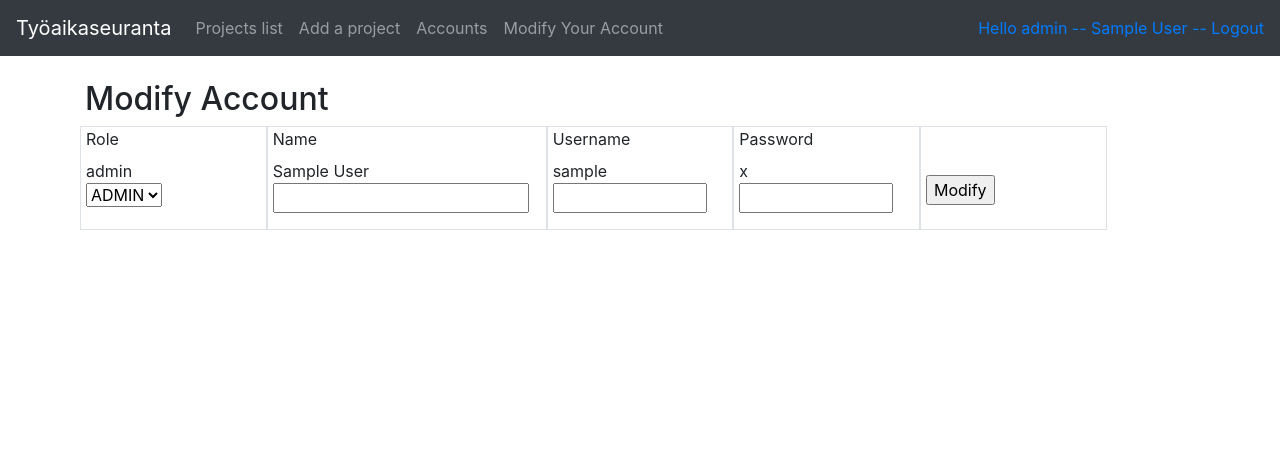
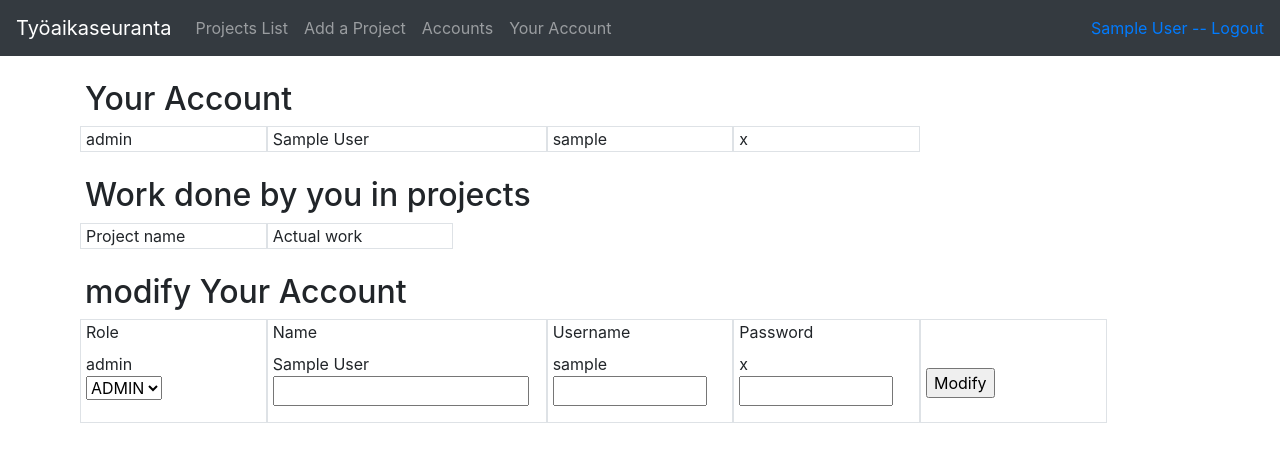
Before and after one commit to tjvalkonen/tyoaikaseuranta, a Flask app: page /accounts/1/ in a window 1280 px wide. Shown: the top 462 px of the page. Run offline with Flask 2, Linux system fonts and the light colour scheme; a user stored in the database is signed in; tables that the repository leaves empty hold one stand-in row (values such as "Sample post"); some libraries are stand-ins or nearby versions.

Commit message:
Tietoja tunnuksen tietosivulle

```diff
--- a/application/accounts/views.py
+++ b/application/accounts/views.py
@@ -9,16 +9,6 @@ from application.auth.forms import ModifyAccountForm
 @login_required
 def accounts_index():
     return render_template("accounts/list.html", accounts = User.query.all())
-
-# @app.route("/projects/<project_id>/", methods=["POST"])
-# @login_required
-# def projects_set_done(project_id):
-
-#    t = Project.query.get(project_id)
-#    t.done = True
-#    db.session().commit()
-
-#    return redirect(url_for("projects_index"))
 
 @app.route("/accounts/<account_id>/delete/", methods=["POST"])
 @login_required(role="ADMIN")
@@ -34,7 +24,7 @@ def accounts_delete(account_id):
 @login_required()
 def accounts_modify_form(account_id):
 
-    return render_template("accounts/modifyAccount.html", account_id = account_id, form = ModifyAccountForm())
+    return render_template("accounts/modifyAccount.html", account_id = account_id, form = ModifyAccountForm(), projects = User.workdone_in_projects())
 
 @app.route("/accounts/<account_id>/modify", methods=["POST"])
 @login_required()
--- a/application/auth/models.py
+++ b/application/auth/models.py
@@ -1,5 +1,6 @@
 from application import db
 from application.models import Base
+from flask_login import current_user
 
 from sqlalchemy.sql import text
 
@@ -33,3 +34,17 @@ class User(Base):
 
     def roles(self):
         return [self.role]
+
+    @staticmethod
+    def workdone_in_projects():
+        stmt = text("SELECT Project.id, Project.name, Project.done, SUM(Task.time) FROM Project"
+                     " LEFT JOIN Task ON Task.project_id = Project.id"
+                     " WHERE (Task.taskstatus IS 'Actual') AND (Task.account_id = :current_user_id)"
+                     " GROUP BY Project.id").params(current_user_id=current_user.id)
+        res = db.engine.execute(stmt)
+
+        response = []
+        for row in res:
+            response.append({"id":row[0], "name":row[1], "done":row[2], "time":row[3]})
+
+        return response
--- a/application/templates/accounts/modifyAccount.html
+++ b/application/templates/accounts/modifyAccount.html
@@ -4,9 +4,59 @@
 <form method="POST" action="{{ url_for('accounts_modify', account_id=current_user.id) }}">
   <div class="form-row">
     <div class="col-md-8">
-       <h2>Modify Account</h2>
+       <h2>Your Account</h2>
     </div>
   </div>
+  <div class="form-row">
+    <div class="col-md-2 border">
+
+      {{ current_user.role }}</br>
+
+    </div>
+    <div class="col-md-3 border">
+
+      {{ current_user.name }}</br>
+
+    </div>
+    <div class="col-md-2 border">
+
+      {{ current_user.username }}</br>
+
+    </div>
+    <div class="col-md-2 border">
+
+      {{ current_user.password }}</br>
+
+    </div>
+</div>
+
+
+</br>
+
+<h2>Work done by you in projects</h2>
+  <div class="form-row">
+    <div class="col-md-2 border">
+      Project name
+    </div>
+    <div class="col-md-2 border">
+      Actual work
+    </div>
+  </div>
+
+    {% for project in projects %}
+  <div class="form-row">
+    <div class="col-md-2 border">
+      <a href="{{ url_for('tasks_index', project_id=project.id) }}">{{ project.name }}</a>
+    </div>
+    <div class="col-md-2 border">
+      {{ project.time }}
+    </div>
+  </div>
+    {% endfor %}
+
+</br>
+
+<h2>modify Your Account</h2>
   <div class="form-row">
     <div class="col-md-2 border">
       {{ form.role.label }}</br>
--- a/application/templates/layout.html
+++ b/application/templates/layout.html
@@ -19,22 +19,22 @@
           <ul class="navbar-nav mr-auto">
             {% if current_user.is_authenticated %}
             <li class="nav-item">
-              <a class="nav-link" href="{{ url_for('projects_index') }} ">Projects list</a>
+              <a class="nav-link" href="{{ url_for('projects_index') }} ">Projects List</a>
             </li>
             <li class="nav-item">
-              <a class="nav-link" href="{{ url_for('projects_form') }} ">Add a project</a>
+              <a class="nav-link" href="{{ url_for('projects_form') }} ">Add a Project</a>
             </li>
             <li class="nav-item">
               <a class="nav-link" href="{{ url_for('accounts_index') }} ">Accounts</a>
             </li>
             <li class="nav-item">
-              <a class="nav-link" href="{{ url_for('accounts_modify_form', account_id=current_user.id) }} ">Modify Your Account</a>
+              <a class="nav-link" href="{{ url_for('accounts_modify_form', account_id=current_user.id) }} ">Your Account</a>
             </li>
             {% endif %}
           </ul>
           <div class="form-inline mt-2 mt-md-0">
 	    {% if current_user.is_authenticated %}
-	    <a href="{{ url_for('auth_logout') }}">Hello {{ current_user.role }} -- {{ current_user.name }} -- Logout</a>
+	    <a href="{{ url_for('auth_logout') }}">{{ current_user.name }} -- Logout</a>
 	    {% else %}
             <a href="{{ url_for('accounts_create') }}">Create new account</a>
             <p>&nbsp;&nbsp;&nbsp;&nbsp;</p>
```
Also changed, not shown: application/templates/projects/new.html (+17 -25 lines).
